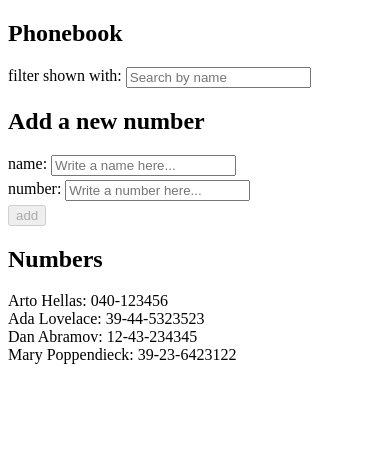
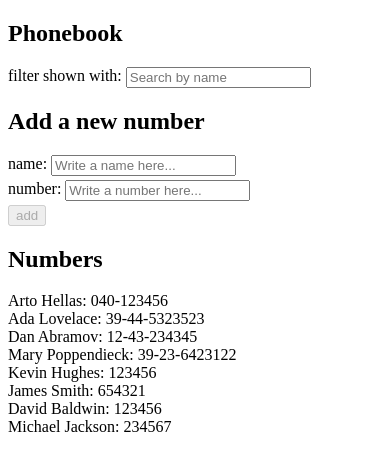
Before and after one commit to kevmhughes/fullstackopen, a React (Vite) app in the folder part2/the_phonebook/: page / in a window 390 px wide. Shown: the top 470 px of the page. Built offline with nearby package versions, Linux system fonts and the light colour scheme; data requests are answered from the project's data file.

Commit message:
2.12: The Phonebook step 7

```diff
--- a/part2/the_phonebook/db.json
+++ b/part2/the_phonebook/db.json
@@ -1,5 +1,5 @@
 {
-    "persons":[
+  "persons": [
     {
       "name": "Arto Hellas",
       "number": "040-123456",
@@ -19,6 +19,26 @@
       "name": "Mary Poppendieck",
       "number": "39-23-6423122",
       "id": "4"
+    },
+    {
+      "id": "bdf8",
+      "name": "Kevin Hughes",
+      "number": "123456"
+    },
+    {
+      "id": "edd3",
+      "name": "James Smith",
+      "number": "654321"
+    },
+    {
+      "id": "3162",
+      "name": "David Baldwin",
+      "number": "123456"
+    },
+    {
+      "id": "1cd0",
+      "name": "Michael Jackson",
+      "number": "234567"
     }
   ]
 }
--- a/part2/the_phonebook/src/App.jsx
+++ b/part2/the_phonebook/src/App.jsx
@@ -6,16 +6,20 @@ import List from "./components/List";
 
 const App = () => {
   const [persons, setPersons] = useState([]);
-  const [filteredPersons, setFilteredPersons] = useState(persons);
+  const [filteredPersons, setFilteredPersons] = useState([]);
   const [newName, setNewName] = useState("");
   const [newNumber, setNewNumber] = useState("");
 
-  // the initial state of the data is fetched from json-server using the axios-library.
+  // GET => the initial state of the data is fetched from json-server using the axios-library.
   useEffect(() => {
     console.log("effect");
     axios.get("http://localhost:3001/persons").then((response) => {
       console.log("promise fulfilled");
+      console.log("data", response.data)
       setPersons(response.data);
+    })
+    .catch((error) => {
+      console.error("Error fetching data:", error);
     });
   }, []);
   console.log("render", persons.length, "persons");
@@ -34,7 +38,7 @@ const App = () => {
     setNewNumber(event.target.value);
   };
 
-  // Handle adding a new person to the phonebook
+  // POST => Handle adding a new person to the phonebook
   const handleAddName = (event) => {
     event.preventDefault();
     const newNameObject = {
@@ -45,12 +49,21 @@ const App = () => {
     if (persons.some((person) => person.name === newNameObject.name)) {
       alert(`${newNameObject.name} is already added to phonebook`);
       return;
-    } else {
-      setPersons([...persons, newNameObject]);
+    }
+
+    // Add the new person to the server
+    axios
+    .post("http://localhost:3001/persons", newNameObject)
+    .then((response) => {
+      console.log("person added", response.data);
+      // Add the new person to the list of persons in state
+      setPersons([...persons, response.data]);
       setNewName("");
       setNewNumber("");
-      setFilteredPersons([...persons, newNameObject]);
-    }
+    })
+    .catch((error) => {
+      console.error("Error adding person:", error);
+    });
   };
 
   // Handle filtering the phonebook by name
--- a/part2/the_phonebook/src/components/List.jsx
+++ b/part2/the_phonebook/src/components/List.jsx
@@ -2,6 +2,10 @@ import React from "react";
 import Person from "./Person";
 
 const List = ({ filteredPersons }) => {
+  if (!Array.isArray(filteredPersons)) {
+    return <div>Error: filteredPersons is not an array!</div>;
+  }
+
   return (
     <>
       {filteredPersons.map((person) => (
```
Lines whose indentation alone changed are shown as unchanged.
